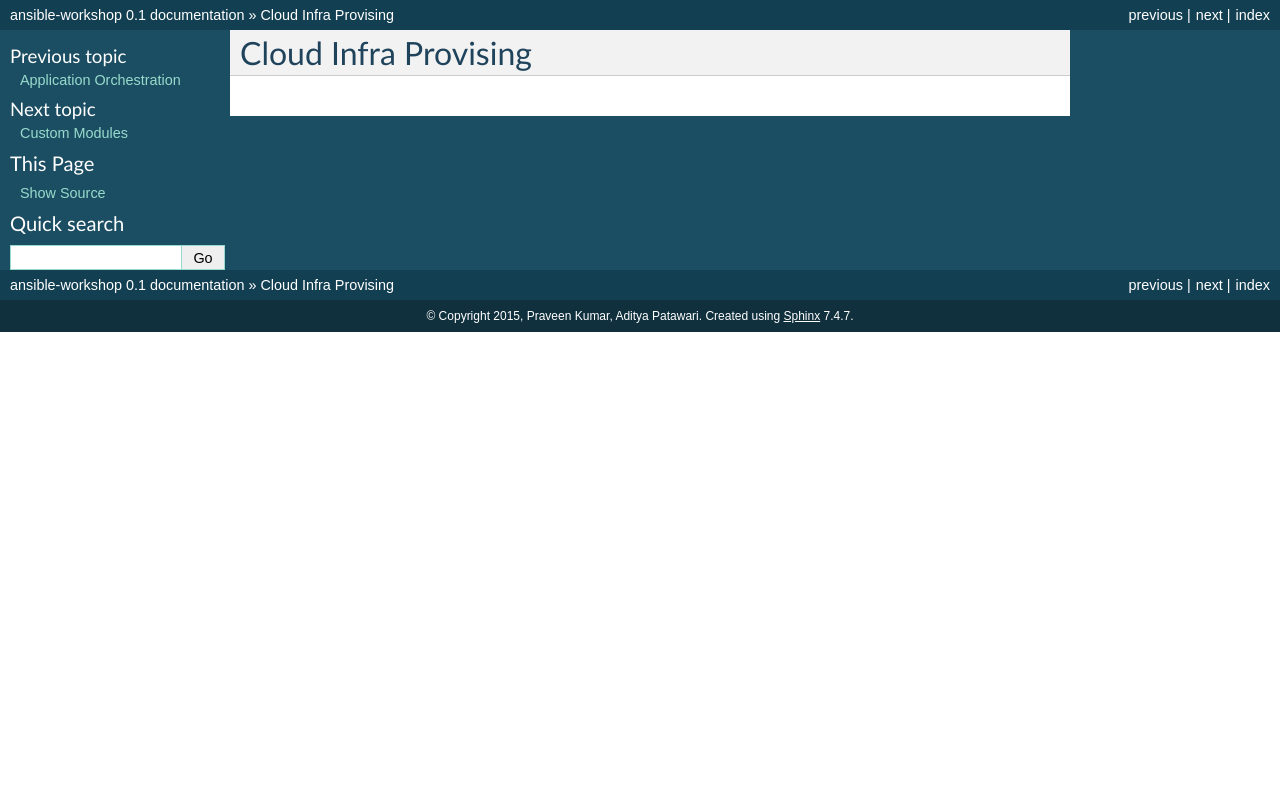
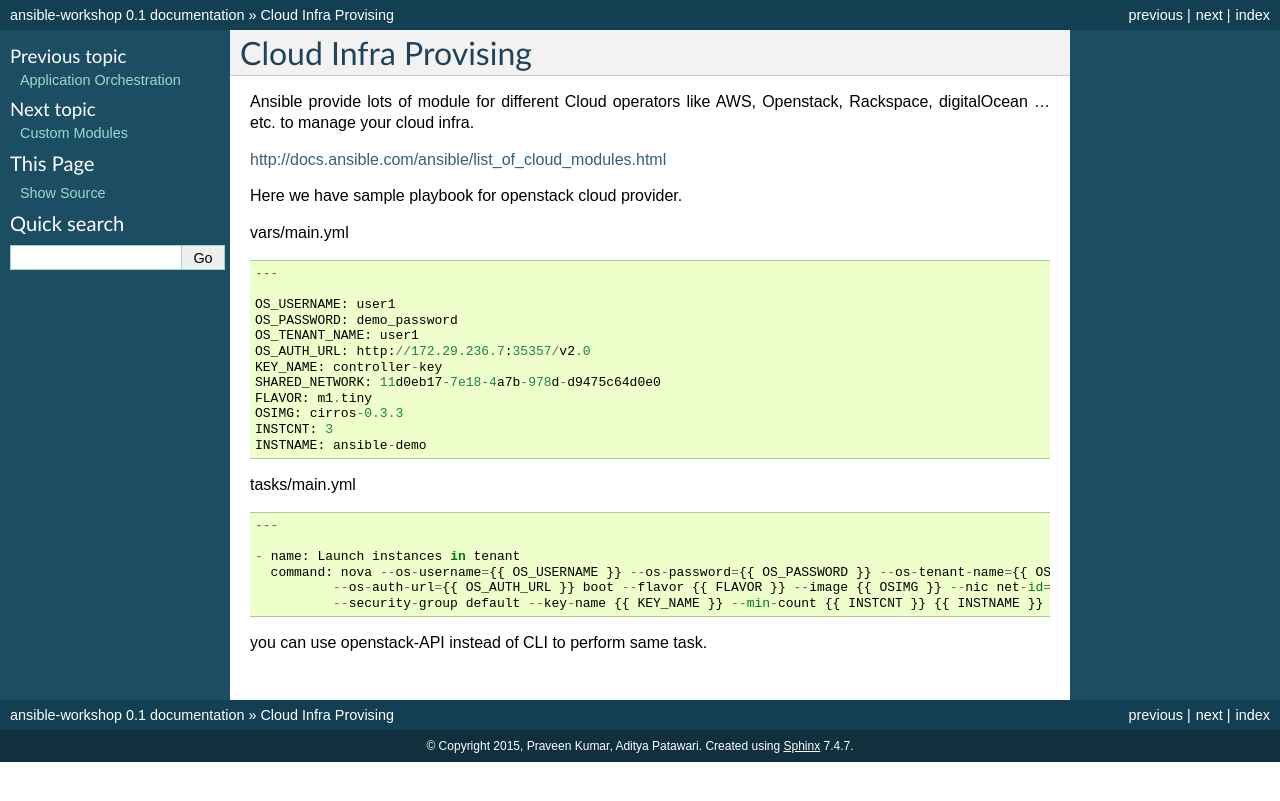
Before and after one commit to adimania/workshop-ansible, a Sphinx documentation site: the page built from docs/cloud_infra.rst, in a window 1280 px wide. Shown: the top 801 px of the page. Built offline with Sphinx 7.4.7, drawn with Linux system fonts in a browser that asks for light colours.

Commit message:
Add cloud-infra docs

```diff
--- a/docs/cloud_infra.rst
+++ b/docs/cloud_infra.rst
@@ -1,2 +1,40 @@
 Cloud Infra Provising
 =====================
+
+Ansible provide lots of module for different Cloud operators like AWS,
+Openstack, Rackspace, digitalOcean ...etc. to manage your cloud infra.
+
+http://docs.ansible.com/ansible/list_of_cloud_modules.html
+
+Here we have sample playbook for openstack cloud provider.
+
+vars/main.yml
+
+::
+
+    ---
+
+    OS_USERNAME: user1
+    OS_PASSWORD: demo_password
+    OS_TENANT_NAME: user1
+    OS_AUTH_URL: http://172.29.236.7:35357/v2.0
+    KEY_NAME: controller-key
+    SHARED_NETWORK: 11d0eb17-7e18-4a7b-978d-d9475c64d0e0
+    FLAVOR: m1.tiny
+    OSIMG: cirros-0.3.3
+    INSTCNT: 3
+    INSTNAME: ansible-demo
+
+
+tasks/main.yml
+
+::
+
+    ---
+
+    - name: Launch instances in tenant
+      command: nova --os-username={{ OS_USERNAME }} --os-password={{ OS_PASSWORD }} --os-tenant-name={{ OS_TENANT_NAME }}
+              --os-auth-url={{ OS_AUTH_URL }} boot --flavor {{ FLAVOR }} --image {{ OSIMG }} --nic net-id={{ SHARED_NETWORK }}
+              --security-group default --key-name {{ KEY_NAME }} --min-count {{ INSTCNT }} {{ INSTNAME }}
+
+you can use openstack-API instead of CLI to perform same task.
```
